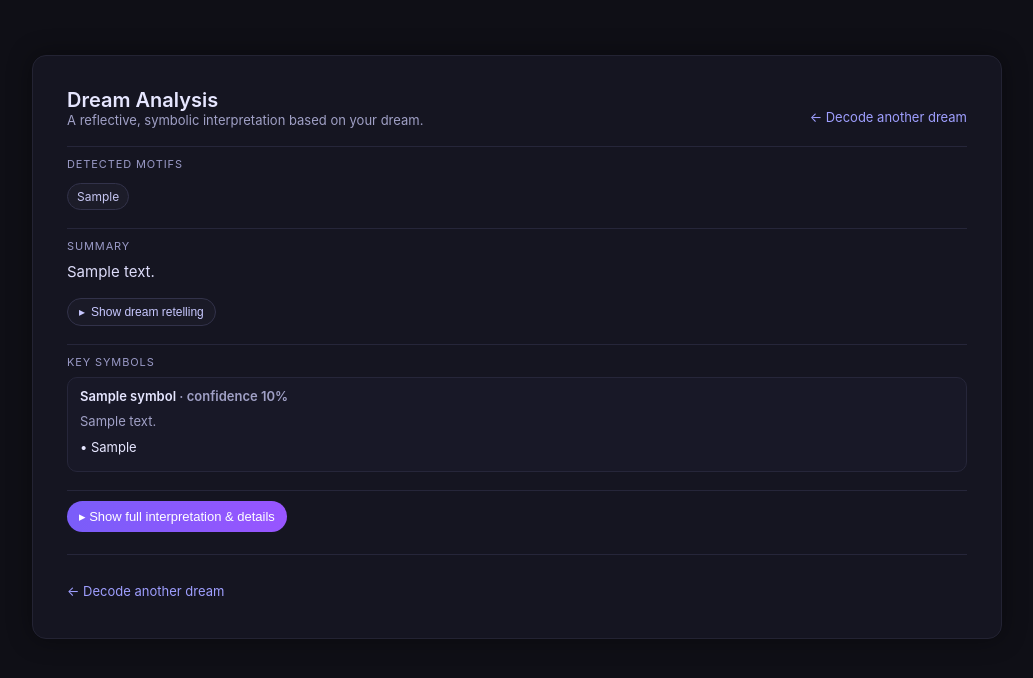
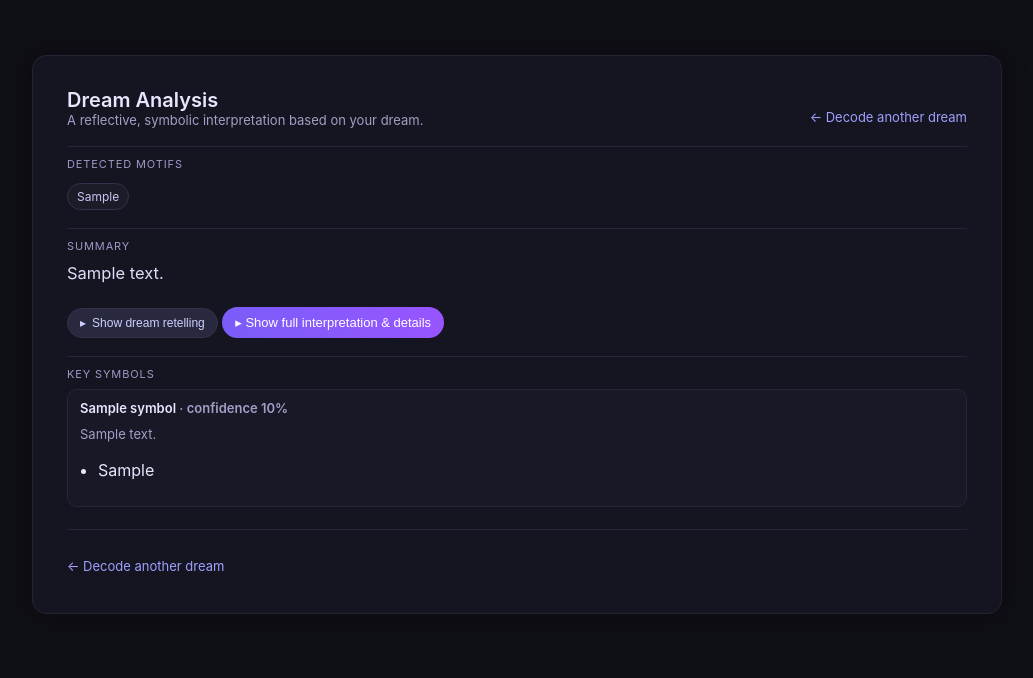
Before and after one commit to kerry-netizen/dream-decoder, a Flask app: template templates/result.html in a window 1280 px wide. Shown: the top 678 px of the page, without its empty margins (123-1156 px from the left). Run offline with Flask 3, Linux system fonts and the light colour scheme; the template is opened without the code that fills it: most values are stand-ins (such as "Sample title", 1, 10 or a date in 2020).

```diff
--- a/templates/result.html
+++ b/templates/result.html
@@ -6,7 +6,7 @@
     <style>
         body {
             background: #0f0f16;
-            font-family: "Inter", system-ui, -apple-system, BlinkMacSystemFont, sans-serif;
+            font-family: "Inter", system-ui, sans-serif;
             color: #e6e6ff;
             margin: 0;
             padding: 0;
@@ -41,7 +41,7 @@
         }
 
         p {
-            line-height: 1.5;
+            line-height: 1.55;
             margin-top: 8px;
             margin-bottom: 8px;
         }
@@ -77,7 +77,7 @@
         }
 
         .summary-text {
-            font-size: 15px;
+            font-size: 16.5px; /* Increased ~10% */
             color: #deddfb;
         }
 
@@ -86,16 +86,17 @@
             font-size: 13px;
         }
 
+        /* Buttons */
         .toggle-btn {
             display: inline-flex;
             align-items: center;
             gap: 6px;
             border-radius: 999px;
             border: 1px solid #32324a;
-            background: #1a1a27;
-            padding: 6px 11px;
+            background: #28283f; /* 50% tint of purple */
+            padding: 7px 12px;
             font-size: 12px;
-            color: #c8c8ff;
+            color: #d0cfff;
             cursor: pointer;
             margin-top: 6px;
         }
@@ -104,6 +105,22 @@
             font-size: 12px;
         }
 
+        .btn-primary {
+            border-radius: 999px;
+            background: linear-gradient(90deg, #7a5df9, #9855ff);
+            border: none;
+            color: #fff;
+            font-size: 13px;
+            padding: 8px 13px;
+            cursor: pointer;
+            margin-top: 10px;
+        }
+
+        .btn-primary:hover {
+            opacity: 0.9;
+        }
+
+        /* Cards */
         .card {
             background: #181827;
             border-radius: 10px;
@@ -118,22 +135,8 @@
             margin-bottom: 4px;
         }
 
-        .symbol-list {
-            list-style: none;
-            padding-left: 0;
-            margin: 6px 0 0;
-        }
-
-        .symbol-list li {
-            margin-bottom: 6px;
-            font-size: 13px;
-        }
-
-        .chips-row {
-            display: flex;
-            flex-wrap: wrap;
-            gap: 6px;
-            margin-top: 6px;
+        ul.list-plain {
+            padding-left: 18px;
         }
 
         .chip {
@@ -142,34 +145,6 @@
             border-radius: 999px;
             background: #202033;
             border: 1px solid #343453;
-        }
-
-        .small-heading {
-            font-size: 13px;
-            font-weight: 600;
-            margin-top: 4px;
-            margin-bottom: 4px;
-        }
-
-        .list-plain {
-            padding-left: 18px;
-            margin-top: 4px;
-            margin-bottom: 4px;
-        }
-
-        .list-plain li {
-            margin-bottom: 4px;
-            font-size: 13px;
-        }
-
-        .tone-pill {
-            display: inline-block;
-            padding: 3px 8px;
-            border-radius: 999px;
-            border: 1px solid #35355a;
-            background: #1b1b2b;
-            font-size: 12px;
-            margin-top: 2px;
         }
 
         .back-link {
@@ -184,58 +159,15 @@
             text-decoration: underline;
         }
 
-        .top-meta {
-            display: flex;
-            justify-content: space-between;
-            gap: 12px;
-            align-items: center;
-            flex-wrap: wrap;
+        .tone-pill {
+            display: inline-block;
+            padding: 3px 8px;
+            border-radius: 999px;
+            background: #1a1a2a;
+            border: 1px solid #323250;
+            font-size: 12px;
         }
 
-        .title {
-            font-size: 20px;
-            font-weight: 600;
-        }
-
-        .subtitle {
-            font-size: 13px;
-            color: #a0a0c6;
-        }
-
-        .btn-row {
-            margin-top: 10px;
-            display: flex;
-            flex-wrap: wrap;
-            gap: 8px;
-        }
-
-        .btn-primary {
-            border-radius: 999px;
-            background: linear-gradient(90deg, #7a5df9, #9855ff);
-            border: none;
-            color: #fff;
-            font-size: 13px;
-            padding: 8px 12px;
-            cursor: pointer;
-        }
-
-        .btn-primary:hover {
-            opacity: 0.9;
-        }
-
-        .btn-ghost {
-            border-radius: 999px;
-            background: #181827;
-            border: 1px solid #333355;
-            color: #c8c8ff;
-            font-size: 12px;
-            padding: 6px 11px;
-            cursor: pointer;
-        }
-
-        .btn-ghost:hover {
-            border-color: #7a5df9;
-        }
     </style>
 
     <script>
@@ -245,25 +177,21 @@
             if (!el) return;
             const isHidden = el.style.display === "none" || el.style.display === "";
             el.style.display = isHidden ? "block" : "none";
-            if (chev) {
-                chev.textContent = isHidden ? "▾" : "▸";
-            }
+            if (chev) chev.textContent = isHidden ? "▾" : "▸";
         }
     </script>
 </head>
+
 <body>
+<div class="container">
 
-<div class="container">
-    <div class="top-meta">
+    <!-- Top row -->
+    <div style="display:flex; justify-content:space-between; align-items:center; flex-wrap:wrap;">
         <div>
-            <div class="title">Dream Analysis</div>
-            {% if analysis.micronarrative or analysis.summary %}
-            <div class="subtitle">A reflective, symbolic interpretation based on your dream.</div>
-            {% endif %}
+            <div style="font-size:20px; font-weight:600;">Dream Analysis</div>
+            <div style="font-size:13px; color:#a0a0c6;">A reflective, symbolic interpretation based on your dream.</div>
         </div>
-        <div>
-            <a href="{{ url_for('index') }}" class="back-link">← Decode another dream</a>
-        </div>
+        <a href="{{ url_for('index') }}" class="back-link">← Decode another dream</a>
     </div>
 
     {% if analysis.detected_keywords %}
@@ -277,45 +205,53 @@
     </div>
     {% endif %}
 
-    <!-- SUMMARY FRONT AND CENTER -->
+    <!-- Summary emphasized -->
     <div class="section">
         <div class="label">Summary</div>
-        <p class="summary-text">
-            {{ analysis.summary }}
-        </p>
+        <p class="summary-text">{{ analysis.summary }}</p>
 
+        <!-- Micronarrative collapse -->
         {% if analysis.micronarrative %}
-        <button class="toggle-btn" type="button"
-                onclick="toggleSection('micro-block', 'micro-chevron')">
+        <button class="toggle-btn" onclick="toggleSection('micro-block','micro-chevron')">
             <span id="micro-chevron" class="chevron">▸</span>
             <span>Show dream retelling</span>
         </button>
+
         <div id="micro-block" style="display:none; margin-top:8px;">
-            <div class="small-heading">Micronarrative</div>
+            <div style="font-size:13px; font-weight:600; margin-bottom:4px;">Micronarrative</div>
             <p class="muted">{{ analysis.micronarrative }}</p>
         </div>
         {% endif %}
+
+        <!-- MOVE THE DEEP INTERP BUTTON HERE -->
+        <button class="btn-primary"
+                onclick="toggleSection('deep-block','deep-chevron')"
+                style="margin-top:12px;">
+            <span id="deep-chevron" class="chevron">▸</span>
+            Show full interpretation & details
+        </button>
     </div>
 
-    <!-- KEY SYMBOLS -->
+
+    <!-- Key Symbols -->
     {% if analysis.key_symbols %}
     <div class="section">
         <div class="label">Key symbols</div>
         {% for sym in analysis.key_symbols %}
         <div class="card">
             <div class="card-title">
-                {{ sym.symbol | default("symbol") }}
+                {{ sym.symbol }}
                 {% if sym.confidence is defined %}
-                    <span class="muted">· confidence {{ (sym.confidence * 100) | round(0) | int }}%</span>
+                <span class="muted">· confidence {{ (sym.confidence * 100) | round(0) | int }}%</span>
                 {% endif %}
             </div>
             {% if sym.description %}
             <p class="muted">{{ sym.description }}</p>
             {% endif %}
             {% if sym.possible_meanings %}
-            <ul class="symbol-list">
+            <ul class="list-plain">
                 {% for m in sym.possible_meanings %}
-                <li>• {{ m }}</li>
+                <li>{{ m }}</li>
                 {% endfor %}
             </ul>
             {% endif %}
@@ -324,17 +260,9 @@
     </div>
     {% endif %}
 
-    <!-- BUTTON TO SHOW DEEP DIVE -->
-    <div class="section">
-        <button class="btn-primary" type="button"
-                onclick="toggleSection('deep-block', 'deep-chevron')">
-            <span id="deep-chevron" class="chevron">▸</span>
-            Show full interpretation & details
-        </button>
-    </div>
+    <!-- DEEP BLOCK -->
+    <div id="deep-block" style="display:none;">
 
-    <!-- DEEP DIVE BLOCK -->
-    <div id="deep-block" style="display:none;">
         {% if analysis.interpretive_narrative %}
         <div class="section">
             <div class="label">Full interpretation</div>
```
Also changed, not shown: other parts of templates/result.html (+12 -31 lines).
